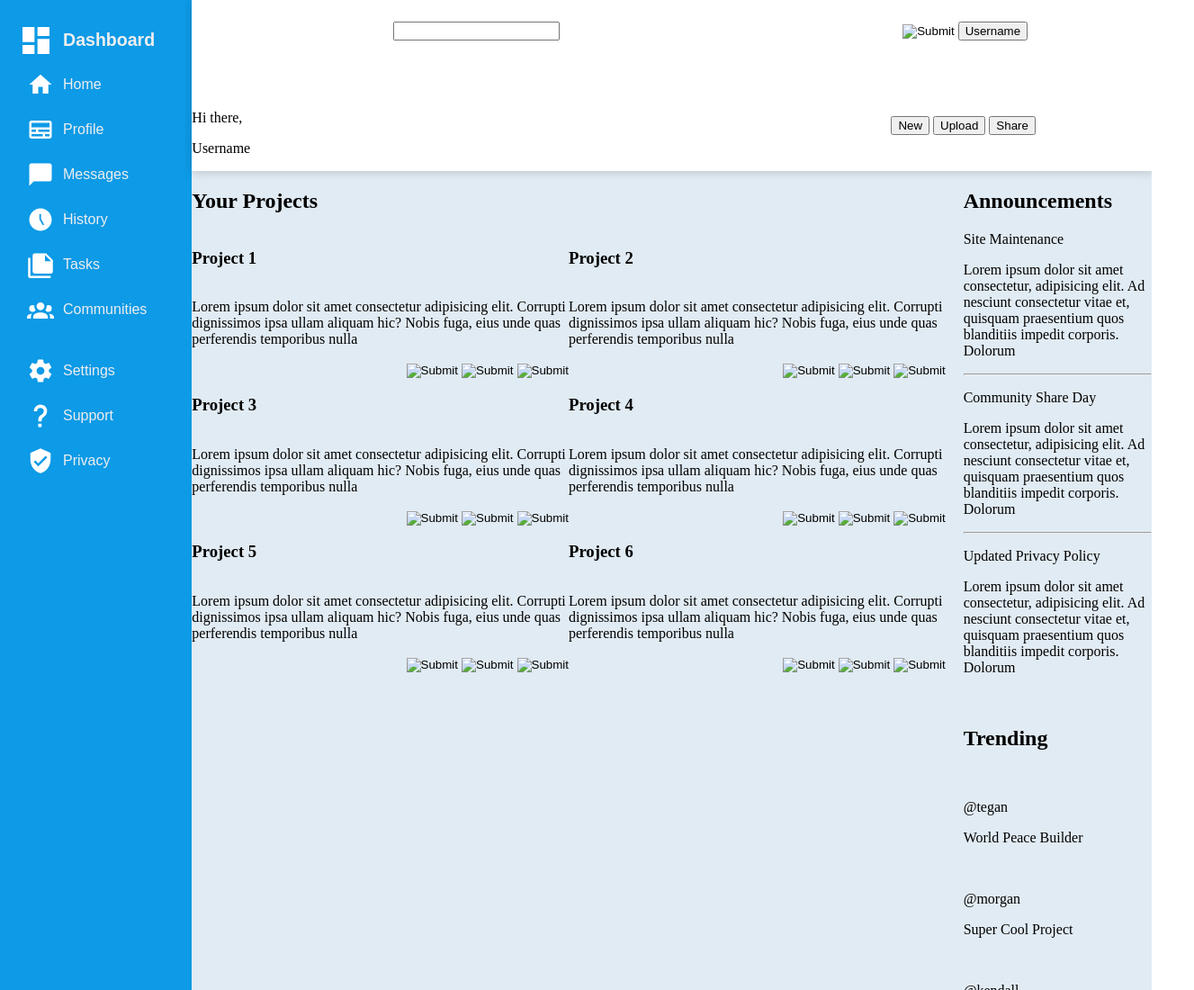
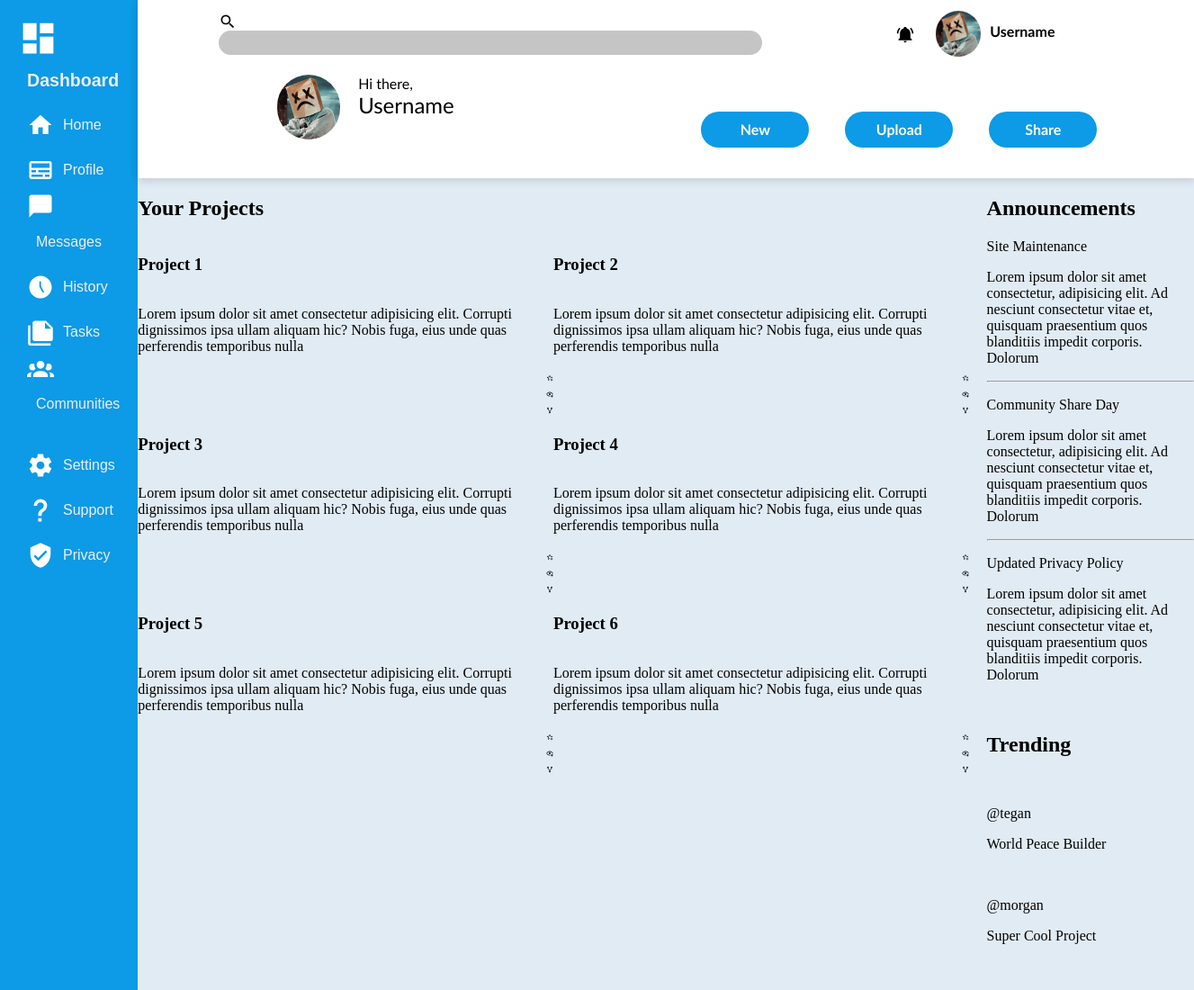
Before and after one commit to Jettan17/odin-dashboard, a plain HTML site: page index.html in a window 1280 px wide. Shown: the top 1100 px of the page at 90% size, 1327 px wide, since content can reach past the window. Drawn offline with Linux system fonts and the light colour scheme; a web font is replaced by a local one.

Commit message:
feat: header

```diff
--- a/index.html
+++ b/index.html
@@ -32,20 +32,20 @@
     </div>
     <div class="header">
         <div class="search-cell">
-            <img src="">
-            <input type="text" name="search-bar">
+            <img src="./icons/magnify.svg">
+            <input type="text" name="search-bar" class="search-bar">
         </div>
 
         <div class="profile-cell">
-            <img src="">
-            <input type="image" src="">
+            <img src="./icons/bell-ring.svg">
+            <input type="image" src="/pfps/cool-profile-picture-paper-bag-head-4co57dtwk64fb7lv.jpg">
             <button>Username</button>
         </div>
 
         <div class="welcome-cell">
-            <img src="">
+            <img src="/pfps/cool-profile-picture-paper-bag-head-4co57dtwk64fb7lv.jpg">
             <p>Hi there,</p>
-            <p>Username</p>
+            <p style="font-size: 3ch;">Username</p>
         </div>
 
         <div class="buttons-cell">
@@ -62,54 +62,54 @@
                     <h3>Project 1</h3>
                     <p>Lorem ipsum dolor sit amet consectetur adipisicing elit. Corrupti dignissimos ipsa ullam aliquam hic? Nobis fuga, eius unde quas perferendis temporibus nulla </p>
                     <div class="project-buttons">
-                        <input class="favourite" type="image" src="">
-                        <input class="visible" type="image" src="">
-                        <input class="collaborate" type="image" src="">
+                        <input class="favourite" type="image" src="./icons/star-plus-outline.svg">
+                        <input class="visible" type="image" src="./icons/eye-plus-outline.svg">
+                        <input class="collaborate" type="image" src="./icons/source-fork.svg">
                     </div>
                 </div>
                 <div class="project">
                     <h3>Project 2</h3>
                     <p>Lorem ipsum dolor sit amet consectetur adipisicing elit. Corrupti dignissimos ipsa ullam aliquam hic? Nobis fuga, eius unde quas perferendis temporibus nulla </p>
                     <div class="project-buttons">
-                        <input class="favourite" type="image" src="">
-                        <input class="visible" type="image" src="">
-                        <input class="collaborate" type="image" src="">
+                        <input class="favourite" type="image" src="./icons/star-plus-outline.svg">
+                        <input class="visible" type="image" src="./icons/eye-plus-outline.svg">
+                        <input class="collaborate" type="image" src="./icons/source-fork.svg">
                     </div>
                 </div>
                 <div class="project">
                     <h3>Project 3</h3>
                     <p>Lorem ipsum dolor sit amet consectetur adipisicing elit. Corrupti dignissimos ipsa ullam aliquam hic? Nobis fuga, eius unde quas perferendis temporibus nulla </p>
                     <div class="project-buttons">
-                        <input class="favourite" type="image" src="">
-                        <input class="visible" type="image" src="">
-                        <input class="collaborate" type="image" src="">
+                        <input class="favourite" type="image" src="./icons/star-plus-outline.svg">
+                        <input class="visible" type="image" src="./icons/eye-plus-outline.svg">
+                        <input class="collaborate" type="image" src="./icons/source-fork.svg">
                     </div>
                 </div>
                 <div class="project">
                     <h3>Project 4</h3>
                     <p>Lorem ipsum dolor sit amet consectetur adipisicing elit. Corrupti dignissimos ipsa ullam aliquam hic? Nobis fuga, eius unde quas perferendis temporibus nulla </p>
                     <div class="project-buttons">
-                        <input class="favourite" type="image" src="">
-                        <input class="visible" type="image" src="">
-                        <input class="collaborate" type="image" src="">
+                        <input class="favourite" type="image" src="./icons/star-plus-outline.svg">
+                        <input class="visible" type="image" src="./icons/eye-plus-outline.svg">
+                        <input class="collaborate" type="image" src="./icons/source-fork.svg">
                     </div>
                 </div>
                 <div class="project">
                     <h3>Project 5</h3>
                     <p>Lorem ipsum dolor sit amet consectetur adipisicing elit. Corrupti dignissimos ipsa ullam aliquam hic? Nobis fuga, eius unde quas perferendis temporibus nulla </p>
                     <div class="project-buttons">
-                        <input class="favourite" type="image" src="">
-                        <input class="visible" type="image" src="">
-                        <input class="collaborate" type="image" src="">
+                        <input class="favourite" type="image" src="./icons/star-plus-outline.svg">
+                        <input class="visible" type="image" src="./icons/eye-plus-outline.svg">
+                        <input class="collaborate" type="image" src="./icons/source-fork.svg">
                     </div>
                 </div>
                 <div class="project">
                     <h3>Project 6</h3>
                     <p>Lorem ipsum dolor sit amet consectetur adipisicing elit. Corrupti dignissimos ipsa ullam aliquam hic? Nobis fuga, eius unde quas perferendis temporibus nulla </p>
                     <div class="project-buttons">
-                        <input class="favourite" type="image" src="">
-                        <input class="visible" type="image" src="">
-                        <input class="collaborate" type="image" src="">
+                        <input class="favourite" type="image" src="./icons/star-plus-outline.svg">
+                        <input class="visible" type="image" src="./icons/eye-plus-outline.svg">
+                        <input class="collaborate" type="image" src="./icons/source-fork.svg">
                     </div>
                 </div>
             </div>
--- a/style.css
+++ b/style.css
@@ -11,12 +11,19 @@ ul {
     margin-left: 10px;
 }
 
+img {
+    display: inline-block;
+    vertical-align: middle;
+}
+
 body {
     /* padding: 40px; */
     margin: 0px;
     display: grid;
-    grid-template: 1fr 9fr / 1fr 5fr;
+    grid-template: 15% 85% / 1fr 5fr;
 }
+
+/* Sidebar */
 
 .sidebar {
     grid-row: 1 / 3;
@@ -31,14 +38,12 @@ body {
 
 .sidebar img {
     max-width: 30px;
-    display: inline-block;
-    vertical-align: middle;
 
     filter: invert(1);
 }
 
 .sidebar > div > img {
-    max-width: 40px;
+    max-width: 45px;
 }
 
 .sidebar h1 {
@@ -54,20 +59,109 @@ body {
     margin-left: 10px;
 }
 
+/* Header */
+
 .header {
     display: grid;
     grid-template: 2fr 3fr / 3fr 2fr;
     gap: 20px;
     justify-items: center;
     align-items: center;
+    padding: 12px 20px;
 
     box-shadow: 1px 1px 10px 1px rgba(0, 0, 0, 0.152);
     z-index: 1;
 }
 
+.header p, button {
+    font-family: 'Calibri', 'Trebuchet MS', sans-serif;
+}
+
+.header img {
+    width: 20px;
+    height: auto;
+}
+
+.search-cell {
+    margin-left: 70px;
+}
+
+.search-bar {
+    display: inline-block;
+    vertical-align: middle;
+    width: 600px;
+    height: 25px;
+
+    background-color: rgba(128, 128, 128, 0.46);
+    border-radius: 999px;
+    border: 0px solid rgba(0,0,0,0.1);
+}
+
+.profile-cell button {
+    appearance: none;
+    border: none;
+    background-color: transparent;
+    font-size: 2ch;
+    cursor:pointer;
+    font-weight: bold;
+}
+
+.profile-cell input {
+    width: 50px;
+    vertical-align: middle;
+    border-radius: 50px;
+}
+
+.profile-cell img {
+    margin-right: 20px;
+}
+
 .welcome-cell {
     justify-self: start;
+    margin-left: 20%;
+    padding-bottom: 50px;
+    display: grid;
+    column-gap: 20px;
+    grid-template: auto 1fr / 1fr 2fr;
 }
+
+.welcome-cell img {
+    width: 70px;
+    vertical-align: middle;
+    border-radius: 50px;
+
+    grid-row: 1 / 3;
+}
+
+.welcome-cell p, img{
+    display: inline-block;
+    margin-top: 0px;
+    margin-bottom: 0px;
+}
+
+.buttons-cell {
+    justify-self: end;
+    margin-right: 20%;
+    display: grid;
+    grid-template: 1fr / 1fr 1fr 1fr;
+    gap: 40px;
+}
+
+.buttons-cell button {
+    appearance: none;
+    border: none;
+    background-color: rgb(13, 154, 230);
+    border-radius: 999px;
+    width: 120px;
+    height: 40px;
+    font-size: 2ch;
+    cursor:pointer;
+    color: white;
+    font-weight: 1000;
+}
+
+
+/* Main Content */
 
 .main-content {
     display: grid;
```
Also changed, not shown: icons/bell-ring.svg (added), icons/eye-plus-outline.svg (added), icons/magnify.svg (added), icons/source-fork.svg (added), icons/star-plus-outline.svg (added), pfps/cool-profile-picture-ld8f4n1qemczkrig.jpg (added), pfps/cool-profile-picture-paper-bag-head-4co57dtwk64fb7lv.jpg (added), pfps/images.jpg (added), pfps/milr969373561.jpg (added), pfps/profile-beautiful-smiling-girl-6243612.webp (added).
